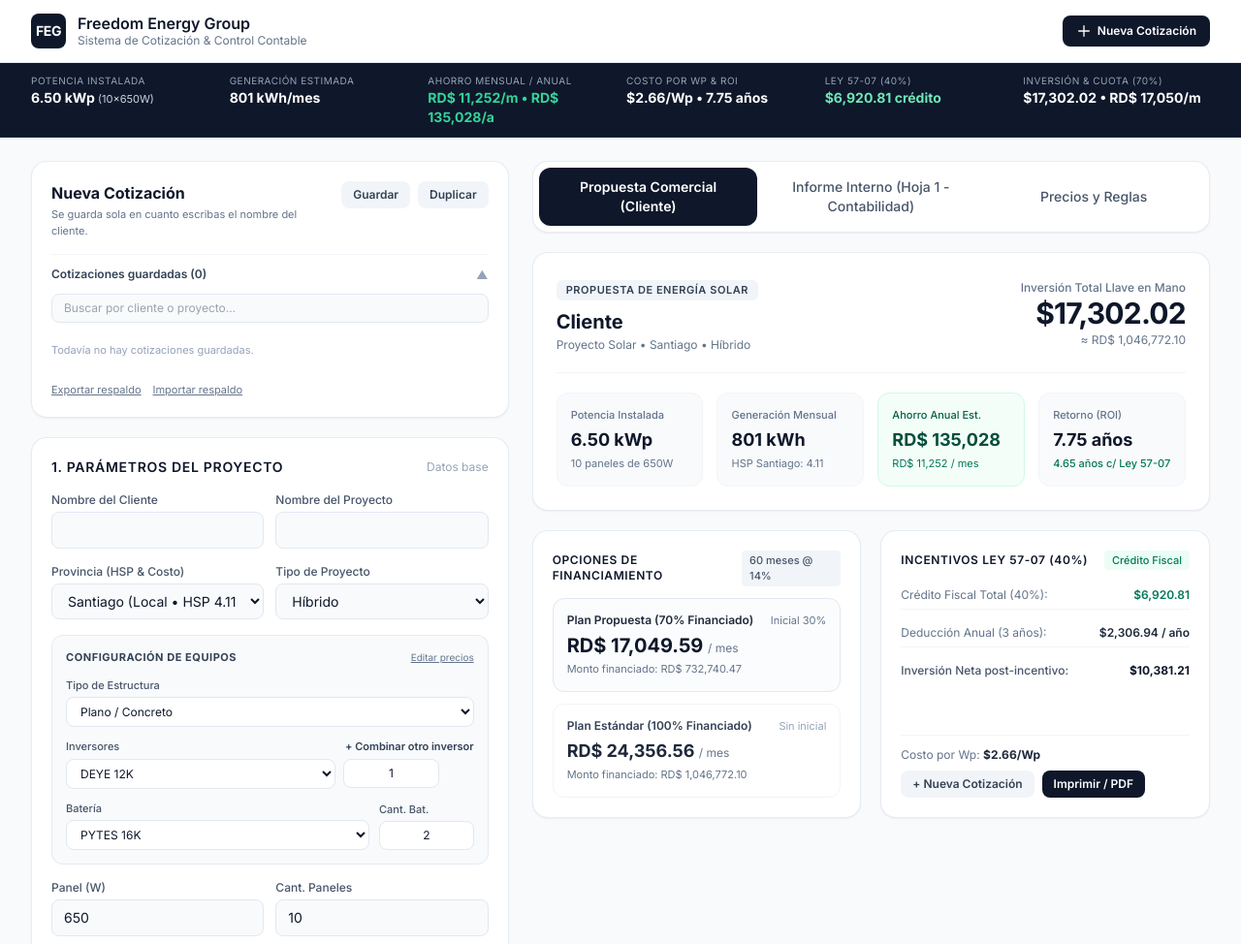
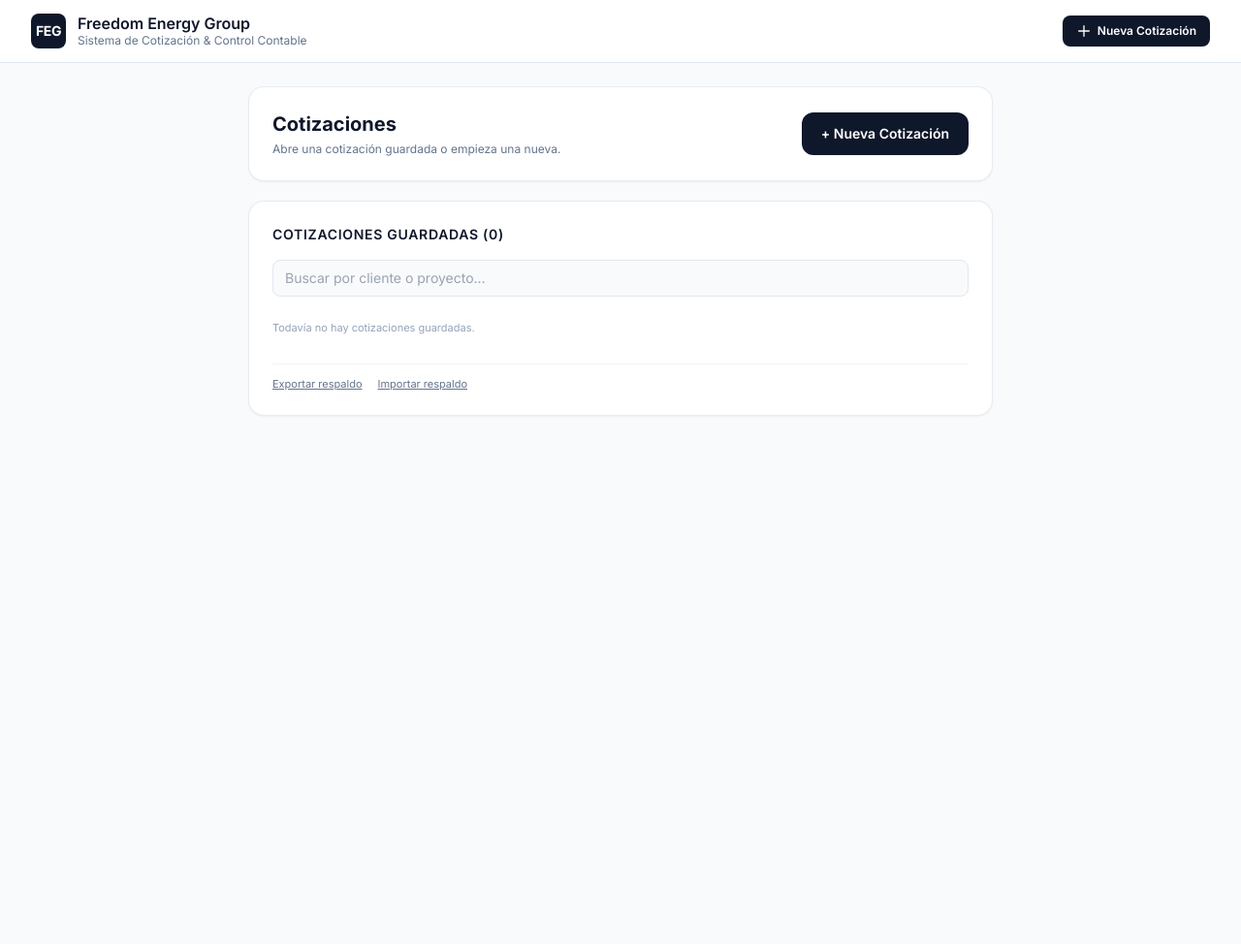
Before and after one commit to carmarieluciano1-cyber/Cotizaciones-Freedom, a plain HTML site: page index.html in a window 1280 px wide. Shown: the top 974 px of the page at 97% size. After the commit the page ends 800 px from the top, so only its background shows below. Drawn offline with nearby package versions, Linux system fonts and the light colour scheme.

Commit message:
Version 1.4

```diff
--- a/index.html
+++ b/index.html
@@ -51,6 +51,10 @@
       </div>
 
       <div class="flex items-center space-x-2.5">
+        <button type="button" id="btnBackHome" onclick="showHome()" style="display:none"
+          class="inline-flex items-center px-3 py-2 rounded-lg text-xs font-semibold text-slate-700 bg-slate-100 hover:bg-slate-200 transition-colors">
+          ← Cotizaciones
+        </button>
         <button type="button" onclick="nuevaCotizacion()"
           class="inline-flex items-center px-3.5 py-2 rounded-lg text-xs font-semibold text-white bg-slate-900 hover:bg-slate-800 shadow-sm transition-colors">
           <svg class="w-4 h-4 mr-1.5" fill="none" stroke="currentColor" viewBox="0 0 24 24">
@@ -64,7 +68,7 @@
   </header>
 
   <!-- Barra Persistente de Resumen Técnico y Financiero en Vivo -->
-  <div class="bg-slate-900 text-white border-b border-slate-800 no-print">
+  <div id="liveBar" class="bg-slate-900 text-white border-b border-slate-800 no-print">
     <div class="max-w-7xl mx-auto px-4 sm:px-6 lg:px-8 py-2.5">
       <div class="grid grid-cols-2 sm:grid-cols-3 lg:grid-cols-6 gap-3 text-xs">
         <div class="flex flex-col">
@@ -105,7 +109,40 @@
 
   <!-- Contenedor Principal -->
   <main class="flex-1 max-w-7xl w-full mx-auto px-4 sm:px-6 lg:px-8 py-6">
-    <div class="grid grid-cols-1 lg:grid-cols-12 gap-6 items-start">
+
+    <!-- ===================================================================== -->
+    <!-- PANTALLA DE INICIO: COTIZACIONES GUARDADAS + NUEVA COTIZACIÓN          -->
+    <!-- ===================================================================== -->
+    <div id="homeView" class="max-w-3xl mx-auto space-y-5 no-print">
+      <div class="bg-white rounded-2xl border border-slate-200/80 shadow-sm p-6 flex flex-col sm:flex-row sm:items-center justify-between gap-4">
+        <div>
+          <h2 class="text-xl font-bold text-slate-900">Cotizaciones</h2>
+          <p class="text-xs text-slate-500 mt-1">Abre una cotización guardada o empieza una nueva.</p>
+        </div>
+        <button type="button" onclick="nuevaCotizacion()"
+          class="inline-flex items-center justify-center px-5 py-3 rounded-xl text-sm font-semibold text-white bg-slate-900 hover:bg-slate-800 shadow-sm transition-colors">
+          + Nueva Cotización
+        </button>
+      </div>
+
+      <div class="bg-white rounded-2xl border border-slate-200/80 shadow-sm p-6">
+        <div class="flex items-center justify-between gap-3">
+          <h3 class="text-sm font-semibold text-slate-900 uppercase tracking-wider">Cotizaciones guardadas (<span id="savedCount">0</span>)</h3>
+        </div>
+        <input type="text" id="savedSearch" placeholder="Buscar por cliente o proyecto…" oninput="renderSavedQuotes()"
+          class="w-full mt-4 px-3 py-2 text-sm bg-slate-50 border border-slate-200 rounded-lg focus:outline-none focus:border-slate-400" />
+        <div id="savedQuotesList" class="mt-3 divide-y divide-slate-100"></div>
+        <div class="mt-4 pt-3 border-t border-slate-100 flex gap-4 text-[11px]">
+          <button type="button" onclick="exportQuotes()" class="text-slate-500 underline hover:text-slate-900">Exportar respaldo</button>
+          <label class="text-slate-500 underline hover:text-slate-900 cursor-pointer">Importar respaldo<input type="file" accept=".json,application/json" class="hidden" onchange="importQuotes(this)" /></label>
+        </div>
+      </div>
+    </div>
+
+    <!-- ===================================================================== -->
+    <!-- EDITOR DE COTIZACIÓN (se muestra al crear o abrir una cotización)       -->
+    <!-- ===================================================================== -->
+    <div id="editorView" class="grid grid-cols-1 lg:grid-cols-12 gap-6 items-start" style="display:none">
 
       <!-- COLUMNA IZQUIERDA: FORMULARIO DE COTIZACIÓN (5 columnas en desktop) -->
       <section class="lg:col-span-5 space-y-5 no-print">
@@ -118,24 +155,12 @@
               <p id="quoteStatus" class="text-[11px] text-slate-500 mt-0.5">Se guarda sola en cuanto escribas el nombre del cliente.</p>
             </div>
             <div class="flex items-center gap-2 shrink-0">
+              <button type="button" onclick="showHome()" title="Volver a la lista de cotizaciones" class="px-3 py-1.5 rounded-lg text-xs font-semibold text-slate-700 bg-slate-100 hover:bg-slate-200">← Lista</button>
               <button type="button" onclick="guardarCotizacion(true)" class="px-3 py-1.5 rounded-lg text-xs font-semibold text-slate-700 bg-slate-100 hover:bg-slate-200">Guardar</button>
               <button type="button" onclick="duplicarCotizacion()" title="Crear una copia de esta cotización" class="px-3 py-1.5 rounded-lg text-xs font-semibold text-slate-700 bg-slate-100 hover:bg-slate-200">Duplicar</button>
             </div>
           </div>
 
-          <details id="savedQuotesBox" class="group mt-4 pt-3 border-t border-slate-100" open>
-            <summary class="flex items-center justify-between text-xs font-semibold text-slate-700 cursor-pointer select-none">
-              <span>Cotizaciones guardadas (<span id="savedCount">0</span>)</span>
-              <span class="group-open:rotate-180 transition-transform text-slate-400">▼</span>
-            </summary>
-            <input type="text" id="savedSearch" placeholder="Buscar por cliente o proyecto…" oninput="renderSavedQuotes()"
-              class="w-full mt-3 px-3 py-1.5 text-xs bg-slate-50 border border-slate-200 rounded-lg focus:outline-none focus:border-slate-400" />
-            <div id="savedQuotesList" class="mt-2 max-h-64 overflow-y-auto divide-y divide-slate-100"></div>
-            <div class="mt-3 flex gap-3 text-[11px]">
-              <button type="button" onclick="exportQuotes()" class="text-slate-500 underline hover:text-slate-900">Exportar respaldo</button>
-              <label class="text-slate-500 underline hover:text-slate-900 cursor-pointer">Importar respaldo<input type="file" accept=".json,application/json" class="hidden" onchange="importQuotes(this)" /></label>
-            </div>
-          </details>
         </div>
 
         <!-- Tarjeta 1: Datos Generales del Proyecto -->
@@ -1252,6 +1277,29 @@
       onConfigChange();
     }
 
+    // =========================================================================
+    // NAVEGACIÓN: INICIO (lista) ↔ EDITOR (pestañas)
+    // =========================================================================
+    function showHome() {
+      if (currentQuoteId || document.getElementById("clientName").value.trim() || document.getElementById("projectName").value.trim()) {
+        clearTimeout(autosaveTimer);
+        guardarCotizacion(false);
+      }
+      document.getElementById("homeView").style.display = "";
+      document.getElementById("editorView").style.display = "none";
+      document.getElementById("liveBar").style.display = "none";
+      document.getElementById("btnBackHome").style.display = "none";
+      renderSavedQuotes();
+      window.scrollTo({ top: 0 });
+    }
+    function showEditor() {
+      document.getElementById("homeView").style.display = "none";
+      document.getElementById("editorView").style.display = "";
+      document.getElementById("liveBar").style.display = "";
+      document.getElementById("btnBackHome").style.display = "";
+      window.scrollTo({ top: 0 });
+    }
+
     function nuevaCotizacion(silent) {
       currentQuoteId = null;
       loadingQuote = true;
@@ -1264,6 +1312,7 @@
       renderSavedQuotes();
       switchTab("comercial");
       if (!silent) {
+        showEditor();
         document.getElementById("clientName").focus();
         showToast("Nueva cotización lista", "success");
       }
@@ -1373,7 +1422,7 @@
       updateQuoteHeader();
       renderSavedQuotes();
       switchTab("comercial");
-      window.scrollTo({ top: 0, behavior: "smooth" });
+      showEditor();
       showToast(`Abierta: ${q.clientName || q.projectName}`, "info");
     }
 
@@ -1422,9 +1471,9 @@
       if (!all.length) { box.innerHTML = `<p class="py-3 text-[11px] text-slate-400">Todavía no hay cotizaciones guardadas.</p>`; return; }
       if (!list.length) { box.innerHTML = `<p class="py-3 text-[11px] text-slate-400">Ninguna coincide con la búsqueda.</p>`; return; }
       box.innerHTML = list.map(q => `
-        <div class="py-2 flex items-center gap-2 ${q.id === currentQuoteId ? "bg-slate-50 -mx-2 px-2 rounded-lg" : ""}">
+        <div class="py-3 flex items-center gap-3">
           <button type="button" onclick="abrirCotizacion('${q.id}')" class="flex-1 min-w-0 text-left">
-            <p class="text-xs font-semibold text-slate-800 truncate">${escapeHtml(q.clientName || "(sin cliente)")}${q.id === currentQuoteId ? ' <span class="text-[10px] font-medium text-emerald-700">• abierta</span>' : ""}</p>
+            <p class="text-xs font-semibold text-slate-800 truncate">${escapeHtml(q.clientName || "(sin cliente)")}</p>
             <p class="text-[11px] text-slate-500 truncate">${escapeHtml(q.projectName || "")}${q.projectName ? " • " : ""}${Number(q.potenciaKw || 0).toFixed(2)} kWp • ${fmtFecha(q.updatedAt)}</p>
           </button>
           <span class="text-xs font-semibold text-slate-900 whitespace-nowrap">${fmtUSD(q.total)}</span>
@@ -1901,6 +1950,7 @@
       loadParams();
       refreshSelects();
       nuevaCotizacion(true);
+      showHome();
     });
   </script>
 </body>
```
